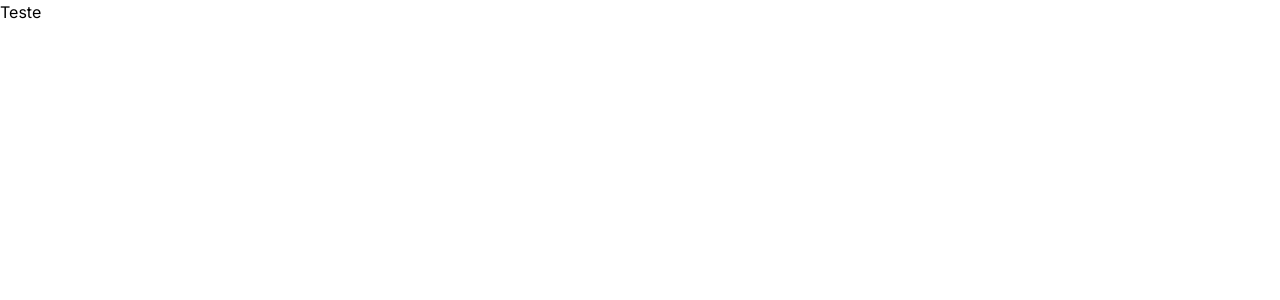
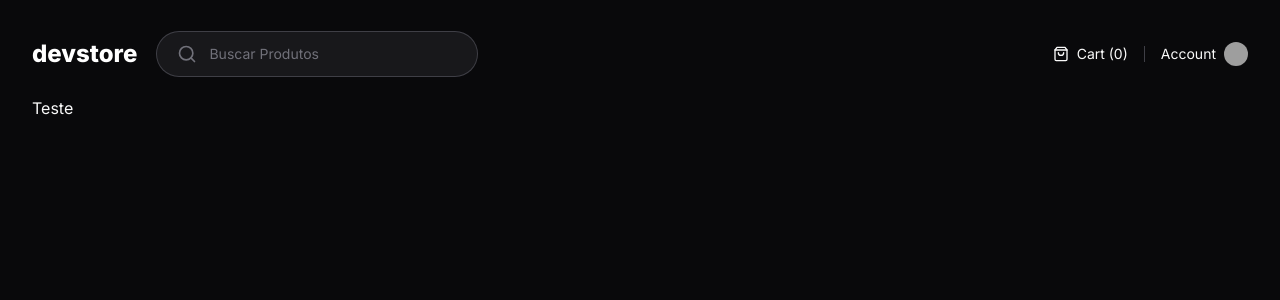
Before and after one commit to xbozo/devshop, a Next.js app: page / in a window 1280 px wide. Shown: the top 300 px of the page. Built offline with nearby package versions, Linux system fonts and the light colour scheme; grey boxes are pictures that could not be loaded.

Commit message:
feat: Setup Header component

```diff
--- a/next.config.js
+++ b/next.config.js
@@ -1,4 +1,8 @@
 /** @type {import('next').NextConfig} */
-const nextConfig = {}
+const nextConfig = {
+	images: {
+		domains: ['github.com'],
+	},
+}
 
 module.exports = nextConfig
--- a/package.json
+++ b/package.json
@@ -9,6 +9,7 @@
 		"lint": "next lint"
 	},
 	"dependencies": {
+		"lucide-react": "^0.292.0",
 		"next": "14.0.3",
 		"react": "^18",
 		"react-dom": "^18"
--- /dev/null
+++ b/src/app/(store)/(home)/loading.tsx
@@ -0,0 +1,3 @@
+export default function Loading() {
+	return <div>loading</div>
+}
--- /dev/null
+++ b/src/app/(store)/layout.tsx
@@ -0,0 +1,15 @@
+import { Header } from '@/components/header'
+import { ReactNode } from 'react'
+
+type StoreLayoutProps = {
+	children: ReactNode
+}
+
+export default function StoreLayout({ children }: StoreLayoutProps) {
+	return (
+		<div className="mx-auto grid min-h-screen w-full max-w-[1600px] grid-rows-[min-content_max-content] gap-5 p-8">
+			<Header />
+			{children}
+		</div>
+	)
+}
--- a/src/app/layout.tsx
+++ b/src/app/layout.tsx
@@ -14,7 +14,7 @@
 			lang="pt-BR"
 			className={inter.variable}
 		>
-			<body>{children}</body>
+			<body className="bg-zinc-950 text-zinc-50 antialiased">{children}</body>
 		</html>
 	)
 }
--- /dev/null
+++ b/src/components/header.tsx
@@ -0,0 +1,49 @@
+import Link from 'next/link'
+import { Search, ShoppingBag } from 'lucide-react'
+import Image from 'next/image'
+
+export function Header() {
+	return (
+		<div className="flex items-center justify-between">
+			<div className="flex items-center gap-5">
+				<Link
+					href="/"
+					className="text-2xl font-extrabold text-white"
+				>
+					devstore
+				</Link>
+
+				<form className="flex w-[320px] items-center gap-3 rounded-full bg-zinc-900 px-5 py-3 ring-1 ring-zinc-700">
+					<Search className="w-5 h-5 text-zinc-500" />
+
+					<input
+						placeholder="Buscar Produtos"
+						className="flex-1 bg-transparent text-sm outline-none placeholder:text-zinc-500"
+					/>
+				</form>
+			</div>
+			<div className="flex items-center gap-4">
+				<div className="flex items-center gap-2">
+					<ShoppingBag className="h-4 w-4" />
+					<span className="text-sm">Cart (0)</span>
+				</div>
+
+				<div className="w-px h-4 bg-zinc-700" />
+
+				<Link
+					href="/"
+					className="flex items-center gap-2 hover:underline"
+				>
+					<span className="text-sm">Account</span>
+					<Image
+						src="https://github.com/xbozo.png"
+						alt=""
+						className="h-6 w-6 rounded-full"
+						width={24}
+						height={24}
+					/>
+				</Link>
+			</div>
+		</div>
+	)
+}
```
Also changed, not shown: src/app/(store)/(home)/page.tsx (renamed from src/app/page.tsx), 1 other file (tests, documents, lock files or other folders).
